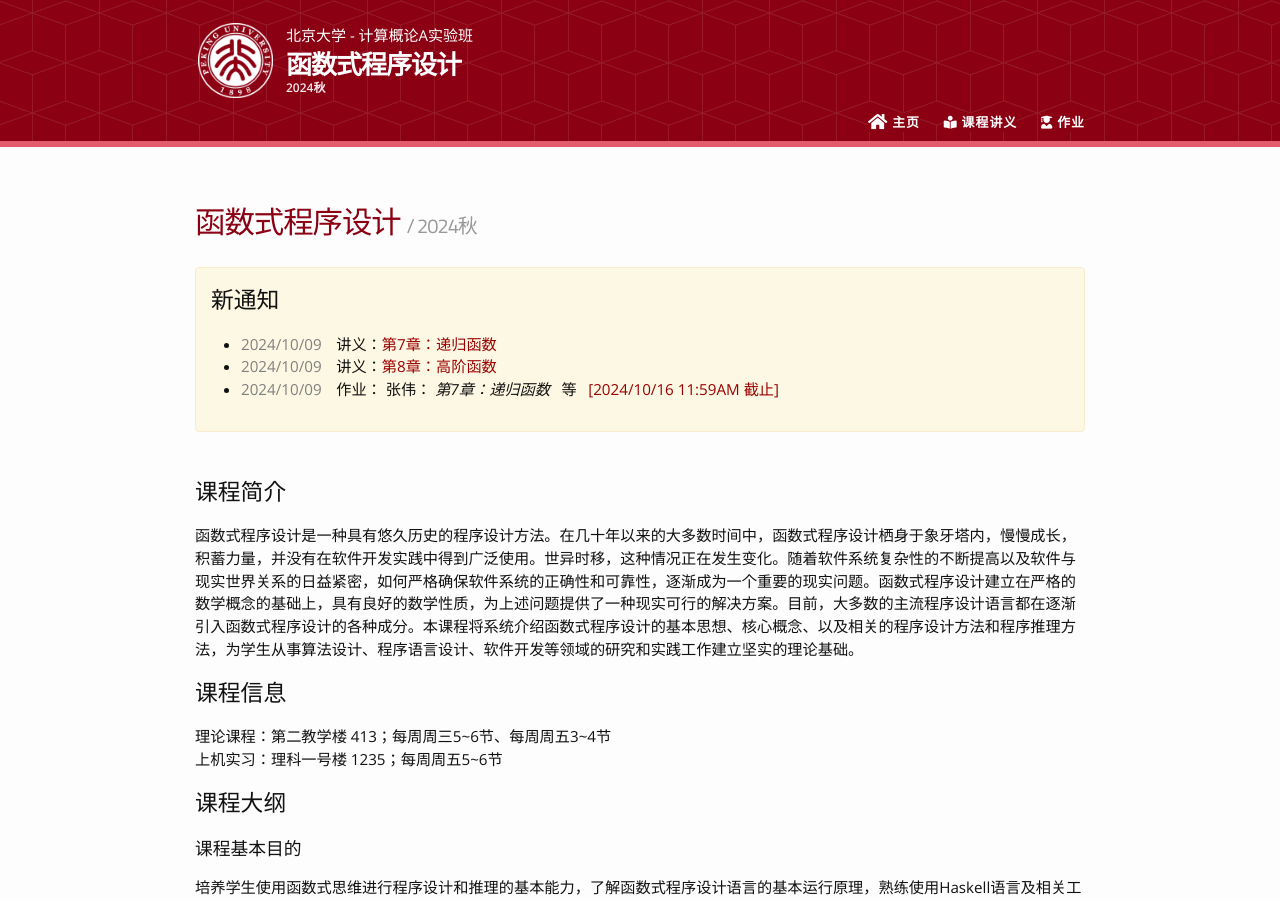
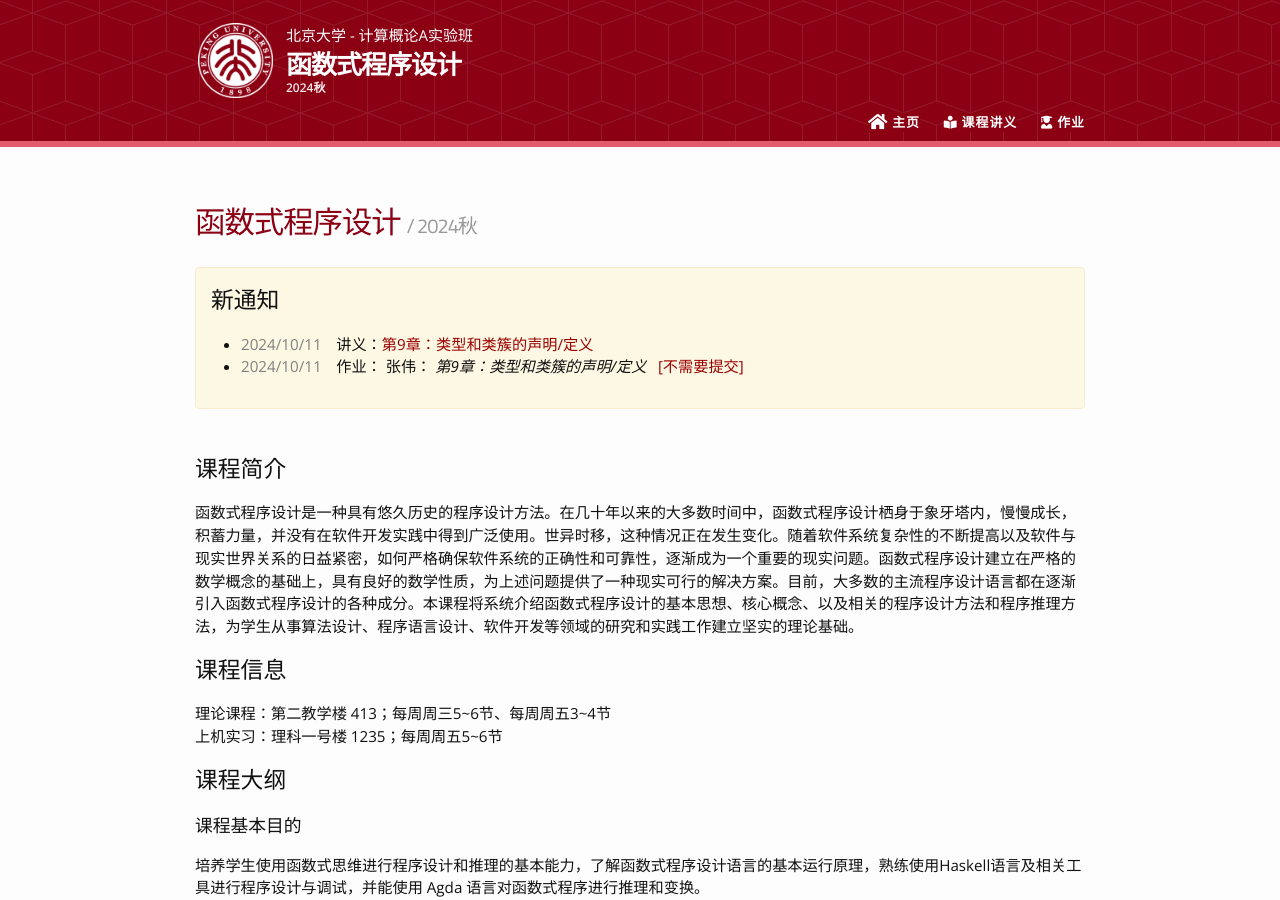
Before and after one commit to zhenjiang888/FP, a Jekyll site: the page built from 2024/index.md, in a window 1280 px wide and 900 px high. Built offline with Jekyll 4.4.1, drawn with Linux system fonts in a browser that asks for light colours; nearby versions of some CDN libraries; our own code applies the rules of GitHub Pages for plain Markdown files.

Commit message:
Updating 2024 Fall ch08

```diff
--- a/_data/_2024.yaml
+++ b/_data/_2024.yaml
@@ -96,6 +96,13 @@
       link: homeworks/HW6.hs
     - text: 请注意本次作业提交时，邮件标题应为“计算概论作业-2400012345-张三-6”
     due: 2024/10/16 11:59AM
-
+- teacher: 张伟
+  date: 2024/10/11
+  slides:
+  - title: "第9章：类型和类簇的声明/定义"
+    link: 第09章 Declaring Type and Type Class.pdf
+  assignment:
+    descriptions:
+    - text: 【8】本次课程无课后作业
 
 updates: []
```
Also changed, not shown: 1 other file.
